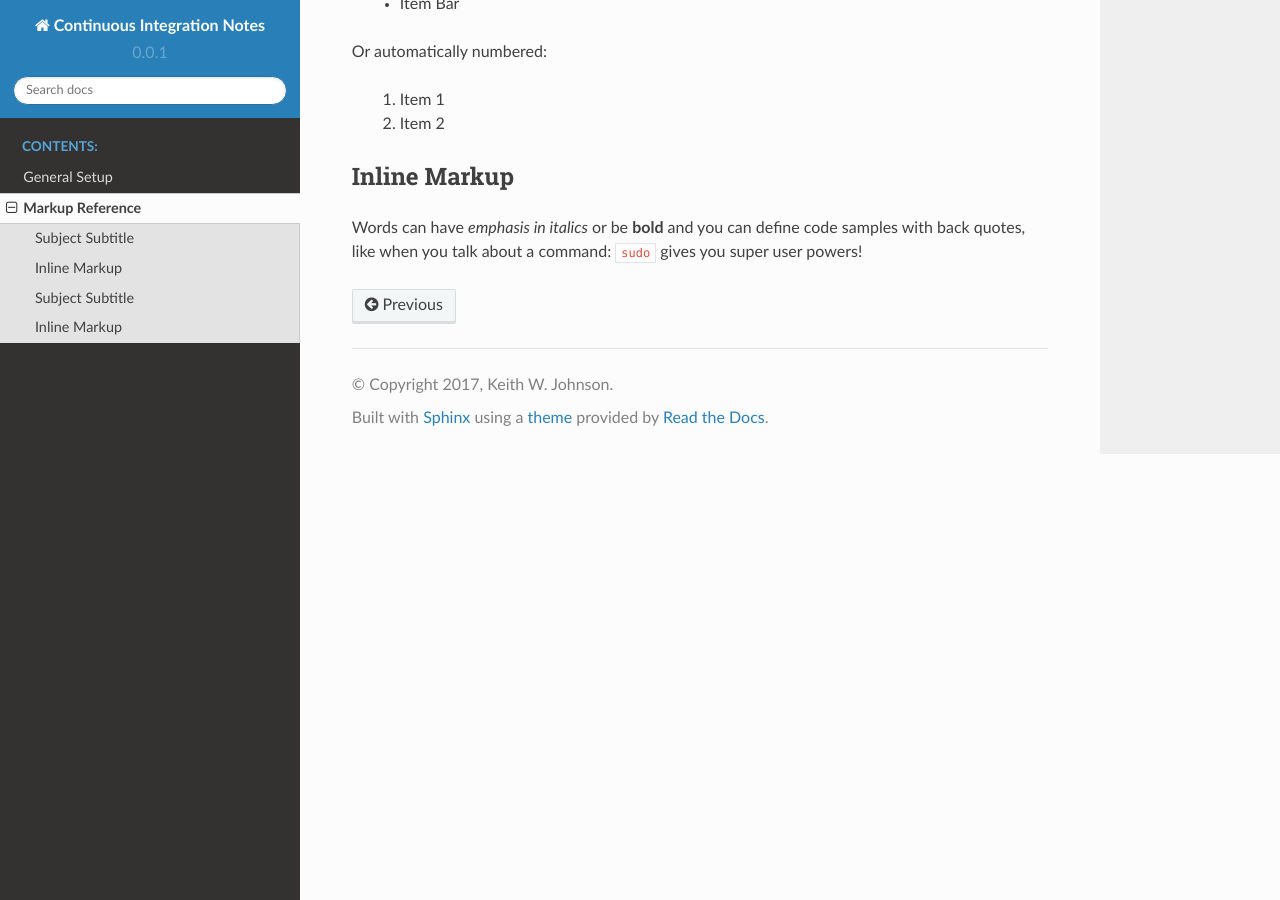
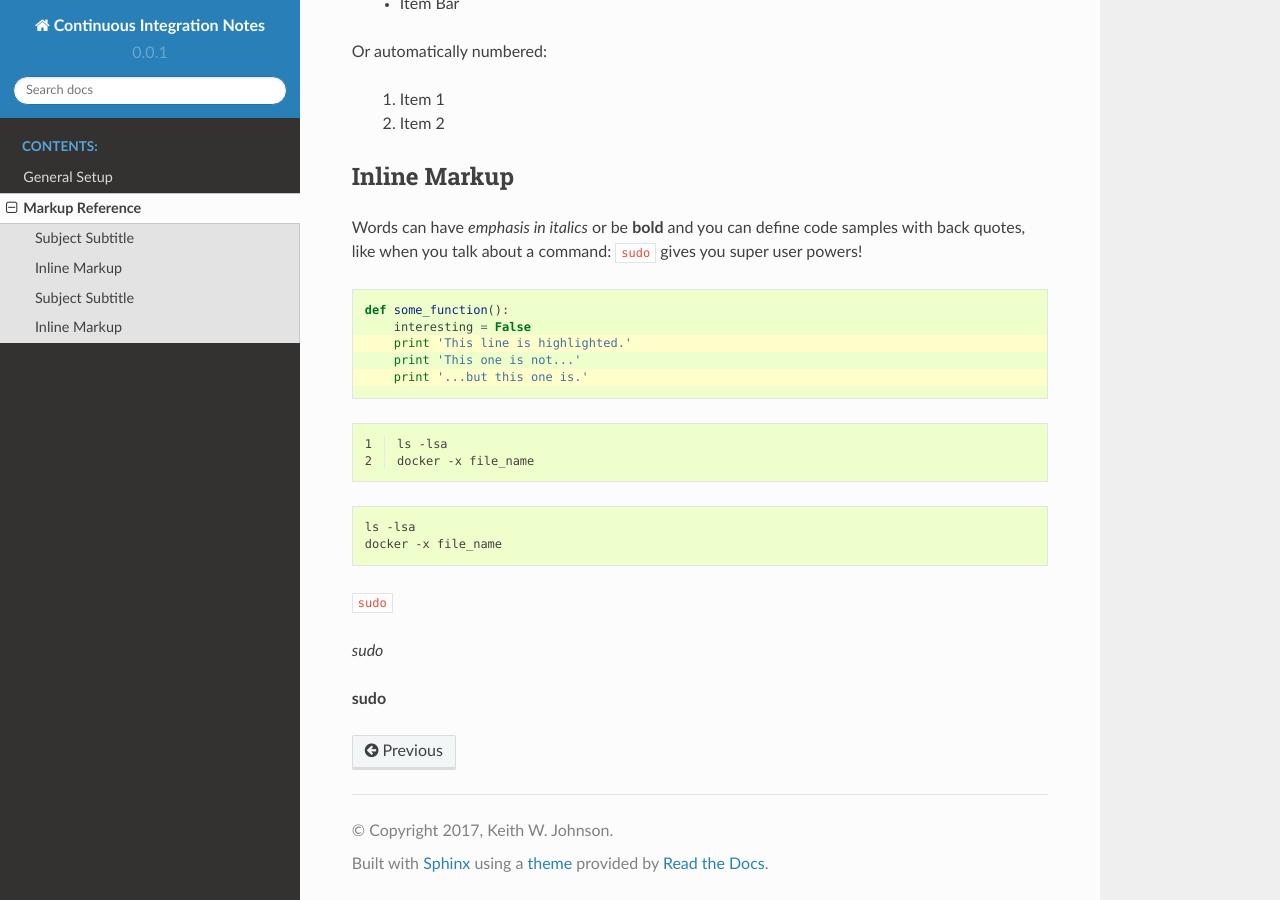
Before and after one commit to hirosh7/jenkins_sample, a Sphinx documentation site: the page built from docs/markup_reference.rst, in a window 1280 px wide and 900 px high, scrolled down 961 px. Built offline with Sphinx 7.4.7 and the Read the Docs theme 2.0.0, drawn with Linux system fonts in a browser that asks for light colours.

Commit message:
Up to speed on markup - ready to take notes!

```diff
--- a/docs/markup_reference.rst
+++ b/docs/markup_reference.rst
@@ -45,3 +45,29 @@ Inline Markup
 Words can have *emphasis in italics* or be **bold** and you can define
 code samples with back quotes, like when you talk about a command: ``sudo``
 gives you super user powers!
+
+.. code-block:: python
+   :emphasize-lines: 3,5
+
+   def some_function():
+       interesting = False
+       print 'This line is highlighted.'
+       print 'This one is not...'
+       print '...but this one is.'
+
+.. code-block:: bash
+   :linenos:
+
+   ls -lsa
+   docker -x file_name
+
+.. code-block:: bash
+
+   ls -lsa
+   docker -x file_name
+
+``sudo``
+
+*sudo*
+
+**sudo**
```
Also changed, not shown: docs/general_setup.rst (+4 -3 lines).
